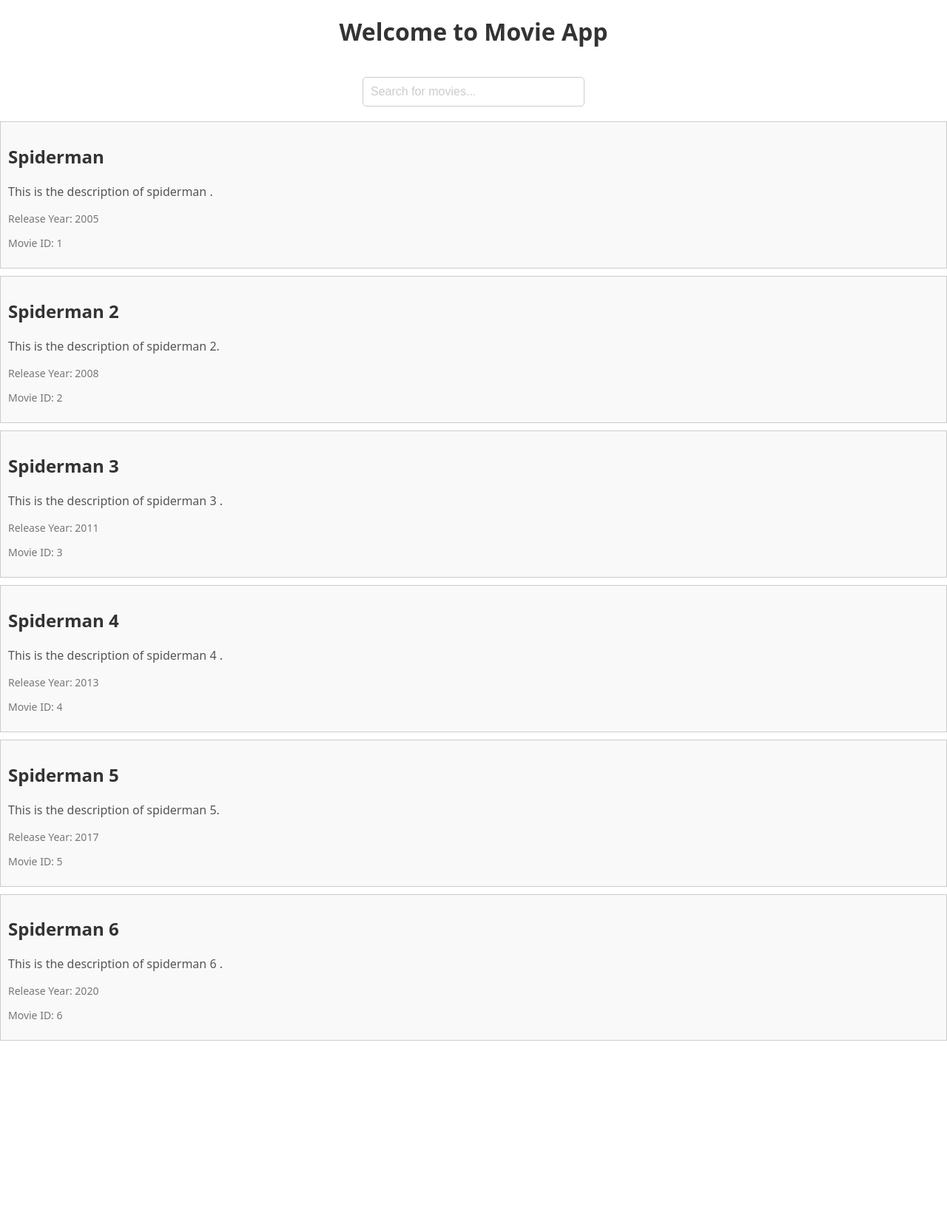
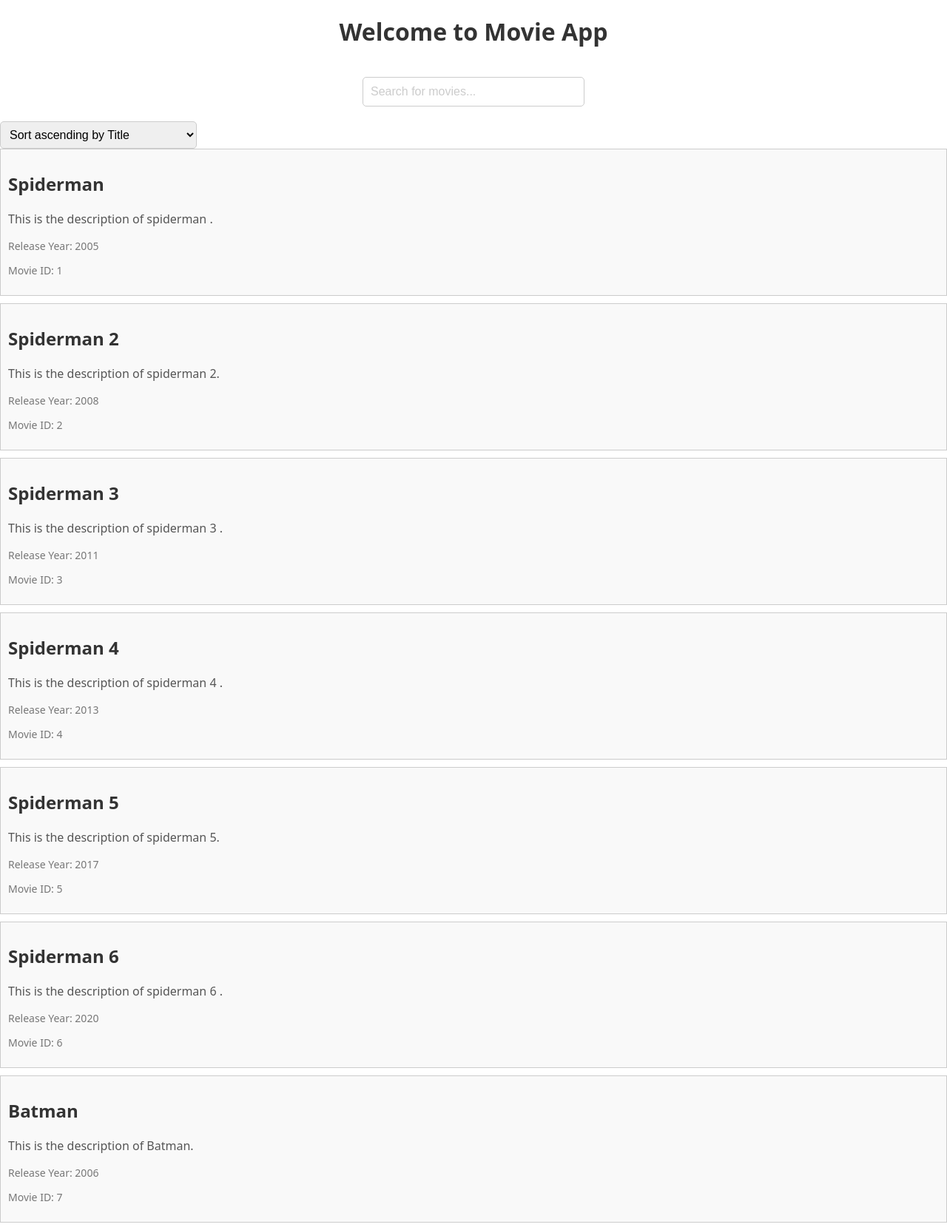
Before and after one commit to Bilal4317/Capstone-Movie-Finder, a Next.js app: page / in a window 1280 px wide. Shown: the whole page at 74% size. Before the commit the page ends 1417 px from the top, so only its background shows below. Built offline with nearby package versions, Linux system fonts and the light colour scheme.

Commit message:
addsortingoption

```diff
--- /dev/null
+++ b/components/SortingOptions.js
@@ -0,0 +1,23 @@
+import styled from "styled-components";
+
+const Select = styled.select`
+  padding: 8px;
+  border: 1px solid #ccc;
+  border-radius: 5px;
+  font-size: 16px;
+`;
+
+const SortingOptions = ({ onChange }) => {
+  const handleSortChange = (event) => {
+    onChange(event.target.value);
+  };
+
+  return (
+    <Select onChange={handleSortChange}>
+      <option value="title">Sort ascending by Title </option>
+      <option value="releaseYear">Sort ascending by Release Year</option>
+    </Select>
+  );
+};
+
+export default SortingOptions;
--- a/pages/_app.js
+++ b/pages/_app.js
@@ -5,6 +5,7 @@ import Movie from "../components/Movie";
 import Heading from "../components/Heading";
 import MovieDetails from "../components/Moviedetails.js";
 import SearchInput from "../components/SearchInput.js";
+import SortingOptions from "../components/SortingOptions.js";
 
 const Movies = [
   {
@@ -43,11 +44,18 @@ const Movies = [
     description: "This is the description of spiderman 6 .",
     releaseYear: 2020,
   },
+  {
+    id: 7,
+    title: "Batman",
+    description: "This is the description of Batman.",
+    releaseYear: 2006,
+  },
 ];
 
 export default function App({ Component, pageProps }) {
   const [filteredMovies, setFilteredMovies] = useState(Movies);
   const [selectedMovie, setSelectedMovie] = useState(null);
+  const [sortBy, setSortBy] = useState("title");
 
   const handleSearch = (query) => {
     const filtered = Movies.filter((movie) =>
@@ -65,6 +73,23 @@ export default function App({ Component, pageProps }) {
     setSelectedMovie(null);
   };
 
+  const handleSortChange = (sortOption) => {
+    setSortBy(sortOption);
+    sortMovies(sortOption);
+  };
+
+  const sortMovies = (sortOption) => {
+    const sorted = [...filteredMovies];
+    sorted.sort((a, b) => {
+      if (sortOption === "releaseYear") {
+        return a.releaseYear - b.releaseYear;
+      } else {
+        return a.title.localeCompare(b.title);
+      }
+    });
+    setFilteredMovies(sorted);
+  };
+
   return (
     <>
       <GlobalStyle />
@@ -73,6 +98,7 @@ export default function App({ Component, pageProps }) {
       </Head>
       <Heading />
       <SearchInput onChange={handleSearch} />
+      <SortingOptions onChange={handleSortChange} />
 
       {filteredMovies.length > 0 ? (
         filteredMovies.map((movie) => (
```
